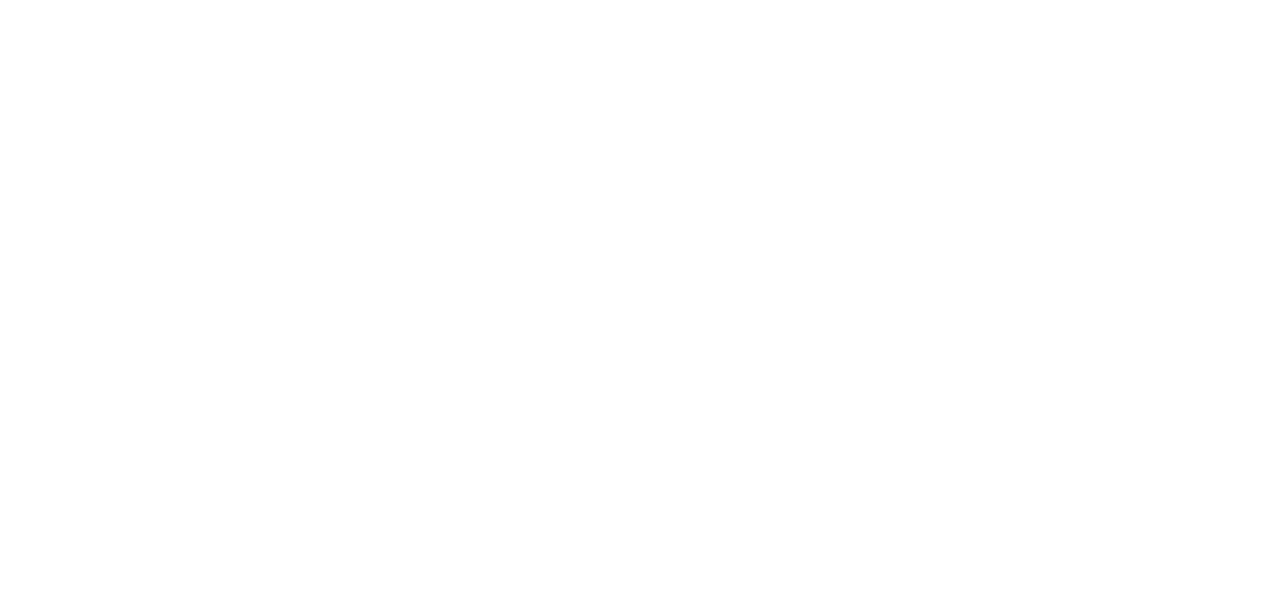
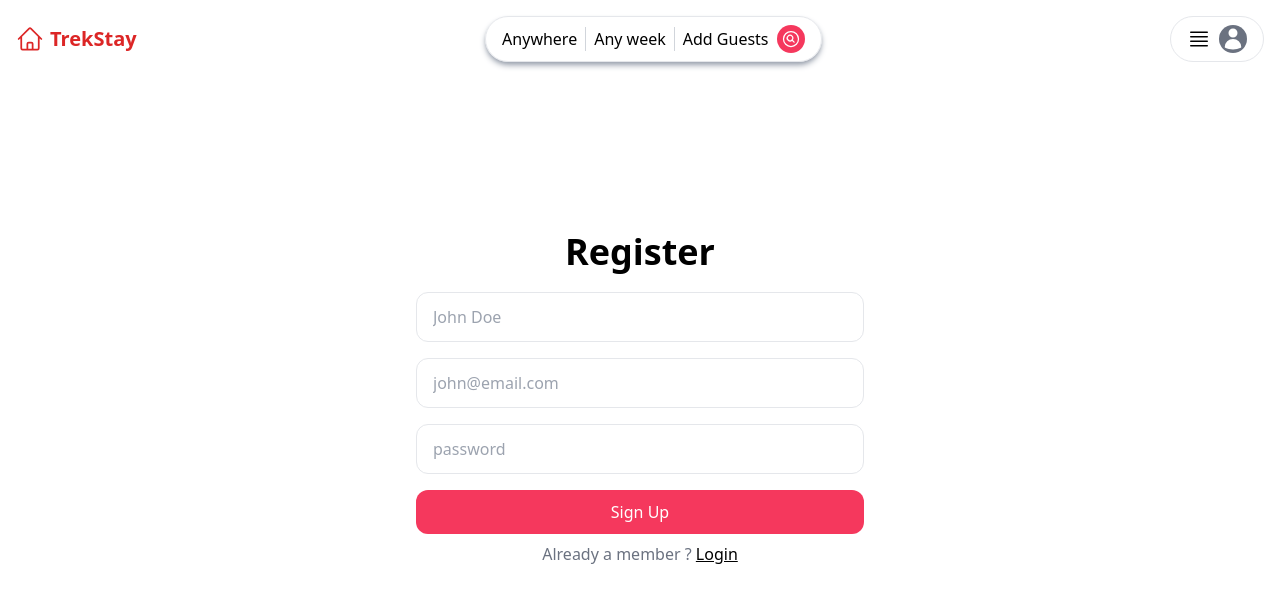
Before and after one commit to Gaurav237/TrekStay, a React (Vite) app in the folder client/: page /register in a window 1280 px wide. Before the commit this address had no page. Shown: the top 602 px of the page. Built offline with nearby package versions, Linux system fonts and the light colour scheme.

Commit message:
Register page UI added

```diff
--- a/client/src/App.jsx
+++ b/client/src/App.jsx
@@ -3,6 +3,7 @@ import './App.css'
 import IndexPage from './pages/IndexPage'
 import LoginPage from './pages/LoginPage'
 import Layout from './Layout'
+import RegisterPage from './pages/RegisterPage'
 
 function App() {
 
@@ -11,6 +12,7 @@ function App() {
       <Route path="/" element={<Layout />}>
         <Route path="/" element={<IndexPage />} />
         <Route path="/login" element={<LoginPage />} />
+        <Route path="/register" element={<RegisterPage />} />
       </Route>
     </Routes>
   )
--- a/client/src/index.css
+++ b/client/src/index.css
@@ -4,7 +4,7 @@
 
 
 input[type="text"], input[type="password"], input[type="email"] {
-    @apply w-full border my-3 py-3 px-4 rounded-xl;
+    @apply w-full border my-2 py-3 px-4 rounded-xl;
 }
 
 button.primary{
--- /dev/null
+++ b/client/src/pages/RegisterPage.jsx
@@ -0,0 +1,21 @@
+import { Link } from "react-router-dom";
+
+
+export default function RegisterPage() {
+    return (
+        <div className="mb-16 grow flex items-center justify-around">
+            <div>
+                <h1 className="text-4xl text-center mb-3 font-semibold">Register</h1>
+                <form action="" className="max-w-md mx-auto">
+                    <input type="text" name="name" placeholder="John Doe"/>
+                    <input type="email" name="email" placeholder="john@email.com"/>
+                    <input type="password" name="password" placeholder="password" />
+                    <button className="primary">Sign Up</button>
+                </form>
+                <div className="text-center">
+                    <span className="text-gray-500">Already a member ? </span> <Link to={"/login"} className="underline font-medium">Login</Link>
+                </div>
+            </div>
+        </div>
+    );
+}
```
